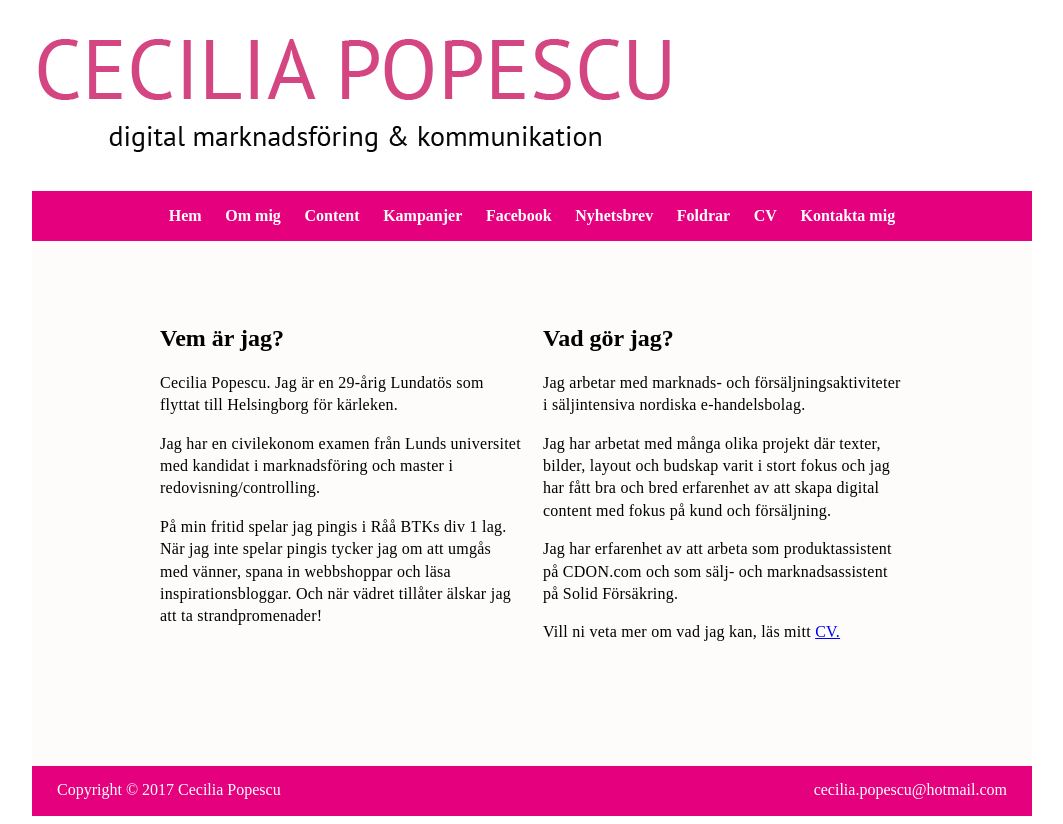
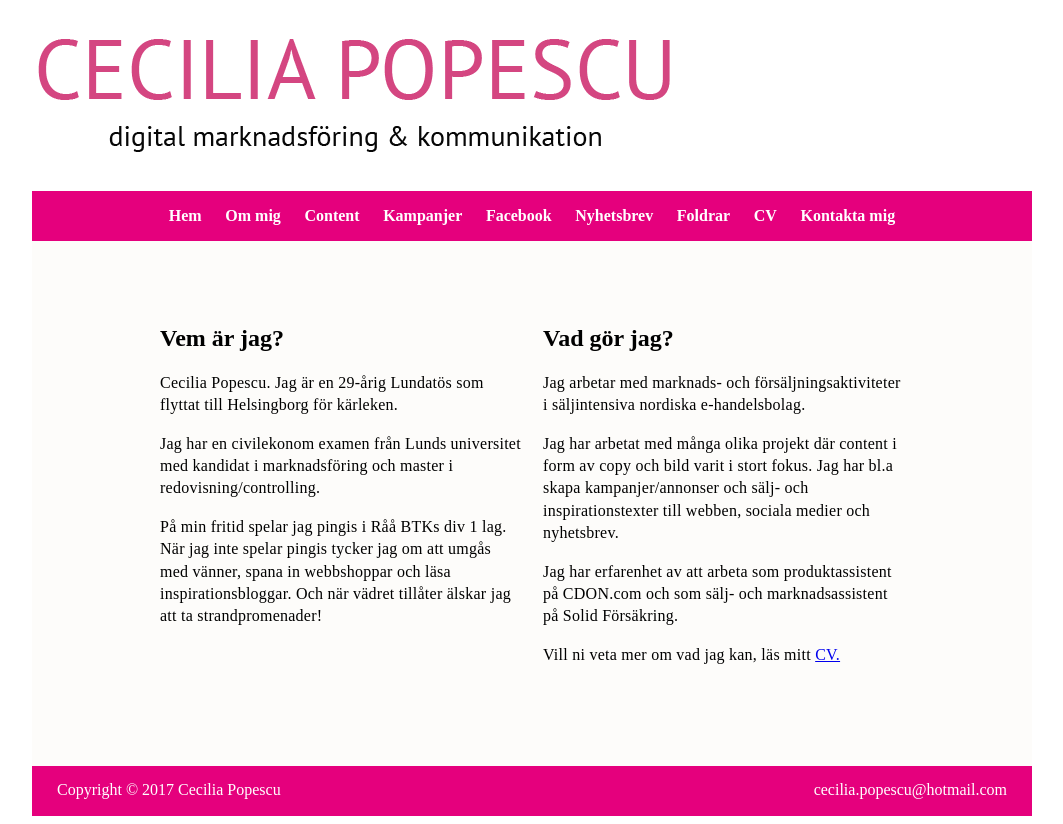
Before and after one commit to stjarnan88/stjarnan88.github.io, a plain HTML site: page about.html in a window 1280 px wide. Shown: the whole page, without its empty margins (108-1171 px from the left). Drawn offline with Linux system fonts and the light colour scheme.

Commit message:
uppdaterad text i about

```diff
--- a/about.html
+++ b/about.html
@@ -35,7 +35,7 @@
 						<br>
 						<h2>Vad gör jag?</h2>
 						<p> Jag arbetar med marknads- och försäljningsaktiviteter i säljintensiva nordiska e-handelsbolag.</p>
-						<p>Jag har arbetat med många olika projekt där texter, bilder, layout och budskap varit i stort fokus och jag har fått bra och bred erfarenhet av att skapa digital content med fokus på kund och försäljning.</p>
+						<p>Jag har arbetat med många olika projekt där content i form av copy och bild varit i stort fokus. Jag har bl.a skapa kampanjer/annonser och sälj- och inspirationstexter till webben, sociala medier och nyhetsbrev.</p>
 						<p>Jag har erfarenhet av att arbeta som produktassistent på CDON.com och som sälj- och marknadsassistent på Solid Försäkring. </p>
 						<p>Vill ni veta mer om vad jag kan, läs mitt <a href="cv.html">CV.<a/></p>
 					</td>
```
